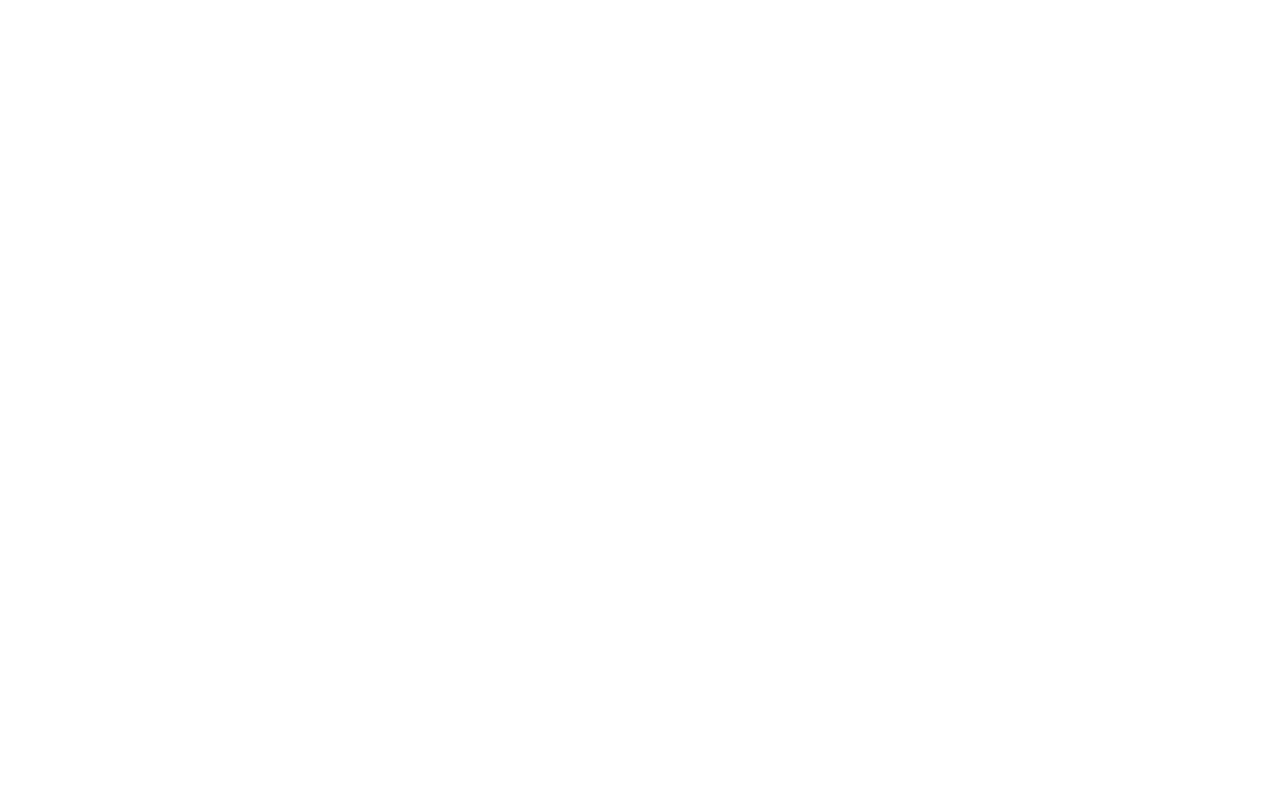
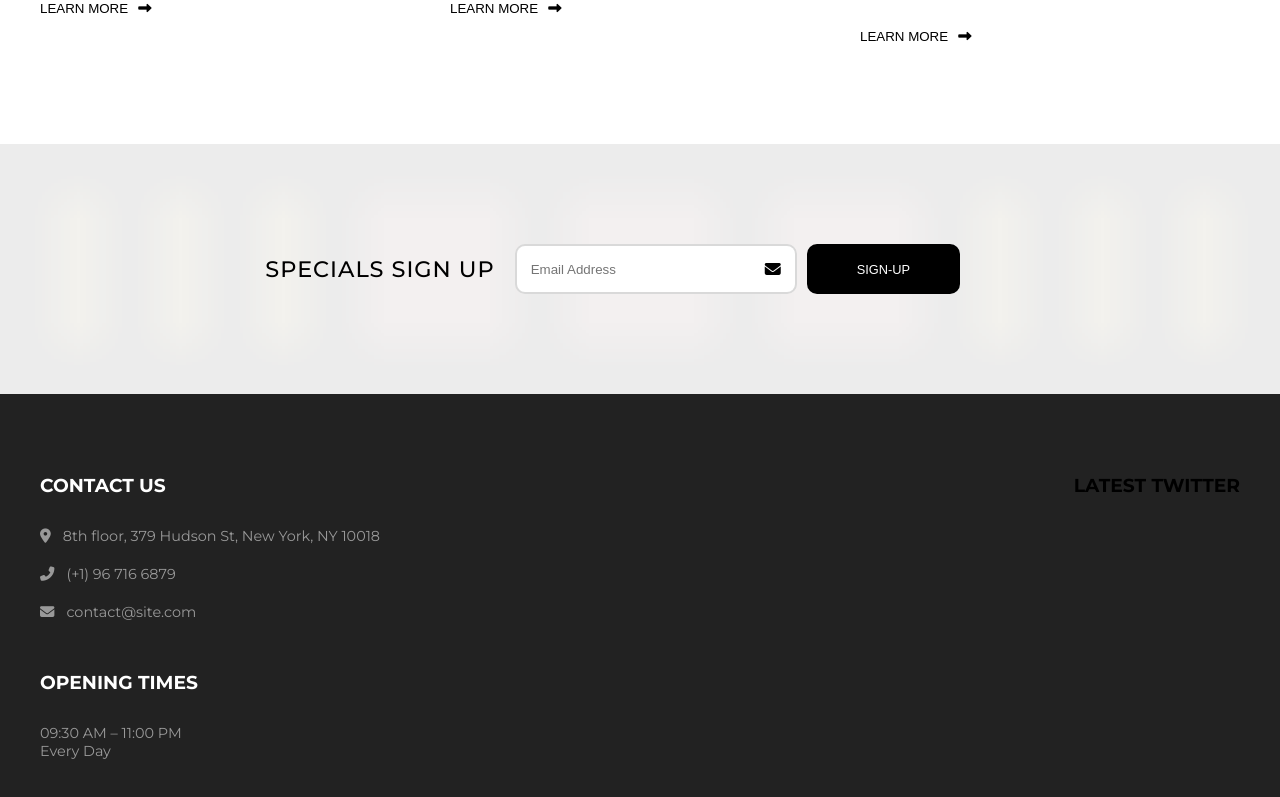
Before and after one commit to ericholdridge/react-restaurant, a React (Create React App) app: page / in a window 1280 px wide. Shown: the part 6988-7785 px from the top of the page. Before the commit the page ends 6323 px from the top, so only its background shows below. Built offline with nearby package versions, Linux system fonts and the light colour scheme; some icons are missing.

Commit message:
Added: Blog and Sign Up section. Footer section WIP

```diff
--- a/src/App.js
+++ b/src/App.js
@@ -14,9 +14,12 @@ import Reservation from "./components/Reservation/Reservation";
 import Review from "./components/Review/Review";
 import Video from "./components/Video/Video";
 import VideoPopup from "./components/Video/VideoPopup";
+import News from "./components/News/News";
+import Signup from "./components/Signup/Signup";
+import Footer from "./components/Footer/Footer";
 
 const App = () => {
-// Video popup modal
+// Video popup modal for video section
 const [isOpen, setIsOpen] = useState(false);
   return (
     <div className="App" css={styles}>
@@ -30,6 +33,9 @@ const [isOpen, setIsOpen] = useState(false);
       <Review />
       <Video isOpen={isOpen} setIsOpen={setIsOpen}/>
       { isOpen ? <VideoPopup isOpen={isOpen} setIsOpen={setIsOpen}/> : null }
+      <News />
+      <Signup />
+      <Footer />
     </div>
   );
 };
--- /dev/null
+++ b/src/components/Footer/Footer.js
@@ -0,0 +1,81 @@
+/** @jsx jsx */
+import { css, jsx } from "@emotion/core";
+import Container from "../ReusableComponents/Container";
+
+const Footer = () => {
+  return (
+    <section className="footer" css={styles}>
+      <Container>
+        <div className="cardOne">
+          <h3>CONTACT US</h3>
+          <div className="contactUs">
+            <div>
+              <i class="fas fa-map-marker-alt"></i>
+              <span>8th floor, 379 Hudson St, New York, NY 10018</span>
+            </div>
+            <div>
+              <i class="fas fa-phone-alt"></i>
+              <span>(+1) 96 716 6879</span>
+            </div>
+            <div>
+              <i class="fas fa-envelope"></i>
+              <span>contact@site.com</span>
+            </div>
+          </div>
+          <div className="openingTimes">
+            <h3>OPENING TIMES</h3>
+            <span>09:30 AM – 11:00 PM Every Day</span>
+          </div>
+        </div>
+        {/* End Card*/}
+        <div className="cardTwo">
+          <div className="latestTwitter">
+            <h3>LATEST TWITTER</h3>
+          </div>
+        </div>
+      </Container>
+    </section>
+  );
+};
+
+const styles = css`
+  width: 100%;
+  background: #222222;
+  .container {
+    padding: 80px 0;
+    display: flex;
+    justify-content: space-between;
+    .cardOne {
+      width: 100%;
+      max-width: 400px;
+      h3 {
+        color: #fff;
+      }
+      .contactUs {
+        padding: 20px 0 40px 0;
+         div {
+           color: #999999;
+           padding: 10px 0;
+           font-size: .9rem;
+           span {
+             margin: 0 0 0 12px;
+           }
+         }
+      }
+      .openingTimes {
+        h3 {
+          padding: 0 0 30px 0;
+        }
+        span {
+          width: 100%;
+          max-width: 180px;
+          display: block;
+          color: #999999;
+          font-size: .9rem;
+        }
+      }
+    }
+  }
+`;
+
+export default Footer;
--- /dev/null
+++ b/src/components/News/News.js
@@ -0,0 +1,50 @@
+/** @jsx jsx */
+import { css, jsx } from "@emotion/core";
+import Container from "../ReusableComponents/Container";
+import SectionHeading from "../ReusableComponents/SectionHeading";
+import IntroCard from "../Intro/IntroCard";
+
+// Images
+import Blog1 from "../../images/blog-01.jpg";
+import Blog2 from "../../images/blog-02.jpg";
+import Blog3 from "../../images/blog-03.jpg";
+
+const News = () => {
+  return (
+    <section className="news" css={styles}>
+      <SectionHeading headingText1="Latest News" headingText2="THE BLOG" />
+      <Container>
+        <IntroCard
+          img={Blog1}
+          cardTitle="BEST PLACES FOR WINE"
+          cardInfo="Phasellus lorem enim, luctus ut velit eget, con-vallis egestas eros."
+        />
+        <IntroCard
+          img={Blog2}
+          cardTitle="EGGS AND CHEESE"
+          cardInfo="Duis elementum, risus sit amet lobortis nunc justo condimentum ligula, vitae feugiat"
+        />
+        <IntroCard
+          img={Blog3}
+          cardTitle="STYLE THE WEDDING PARTY"
+          cardInfo="Sed ornare ligula eget tortor tempor, quis porta tellus dictum."
+        />
+      </Container>
+    </section>
+  );
+};
+
+const styles = css`
+  width: 100%;
+  .sectionHeading {
+    text-align: center;
+    padding: 100px 0 0 0;
+  }
+  .container {
+    padding: 100px 0;
+    display: flex;
+    justify-content: space-between;
+  }
+`
+
+export default News;
--- /dev/null
+++ b/src/components/Signup/Signup.js
@@ -0,0 +1,86 @@
+/** @jsx jsx */
+import { css, jsx } from "@emotion/core";
+import Container from "../ReusableComponents/Container";
+import Button from "../ReusableComponents/Button";
+
+// Image
+import SignupBg from "../../images/pattern1.png";
+
+const Signup = () => {
+  return (
+    <section className="signup" css={styles}>
+      <Container>
+        <div>
+          <h3>SPECIALS SIGN UP</h3>
+          <form action="">
+            <input type="text" placeholder="Email Address" />
+            <i class="fas fa-envelope"></i>
+            <Button btnText="SIGN-UP" />
+          </form>
+        </div>
+      </Container>
+    </section>
+  );
+};
+
+const styles = css`
+  width: 100%;
+  background: url('${SignupBg}')no-repeat center/cover;
+  .container {
+    padding: 100px 0;
+    div {
+      width: 100%;
+      max-width: 800px;
+      margin: 0 auto;
+      text-align: center;
+      display: flex;
+      align-items: center;
+      justify-content: center;
+      h3 {
+        font-size: 1.4rem;
+        letter-spacing: 1px;
+        font-weight: 500;
+      }
+      form {
+        height: 50px;
+        width: 100%;
+        max-width: 500px;
+        margin: 0 0 0 20px;
+        display: flex;
+        input {
+          height: 100%;
+          width: 100%;
+          max-width: 250px;
+          border-radius: 10px 0 0 10px;
+          padding: 0 0 0 14px;
+          border: 2px solid #d9d9d9;
+          border-right: 0;
+          outline: none;
+        }
+        i {
+          height: 100%;
+          background: #fff;
+          display: flex;
+          justify-content: center;
+          align-items: center;
+          border: 2px solid #d9d9d9;
+          border-radius: 0 10px 10px 0;
+          border-left: 0;
+          padding: 0 14px 0 0;
+        }
+        .btn {
+          background: #000;
+          color: #fff;
+          margin: 0 0 0 10px;
+          padding: 0 50px;
+          transition: background 400ms ease-in-out;
+          &:hover {
+            background: #ec1d25;
+          }
+        }
+      }
+    }
+  }
+`;
+
+export default Signup;
```
